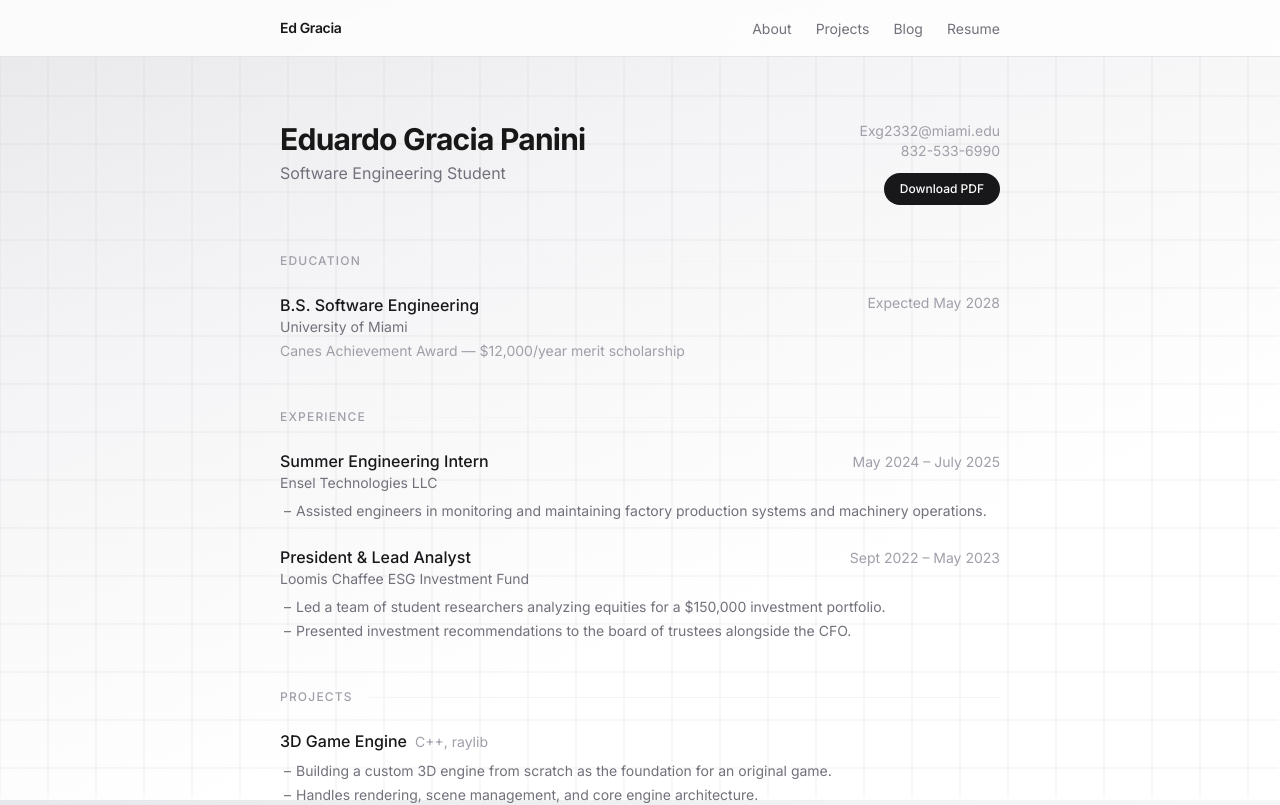
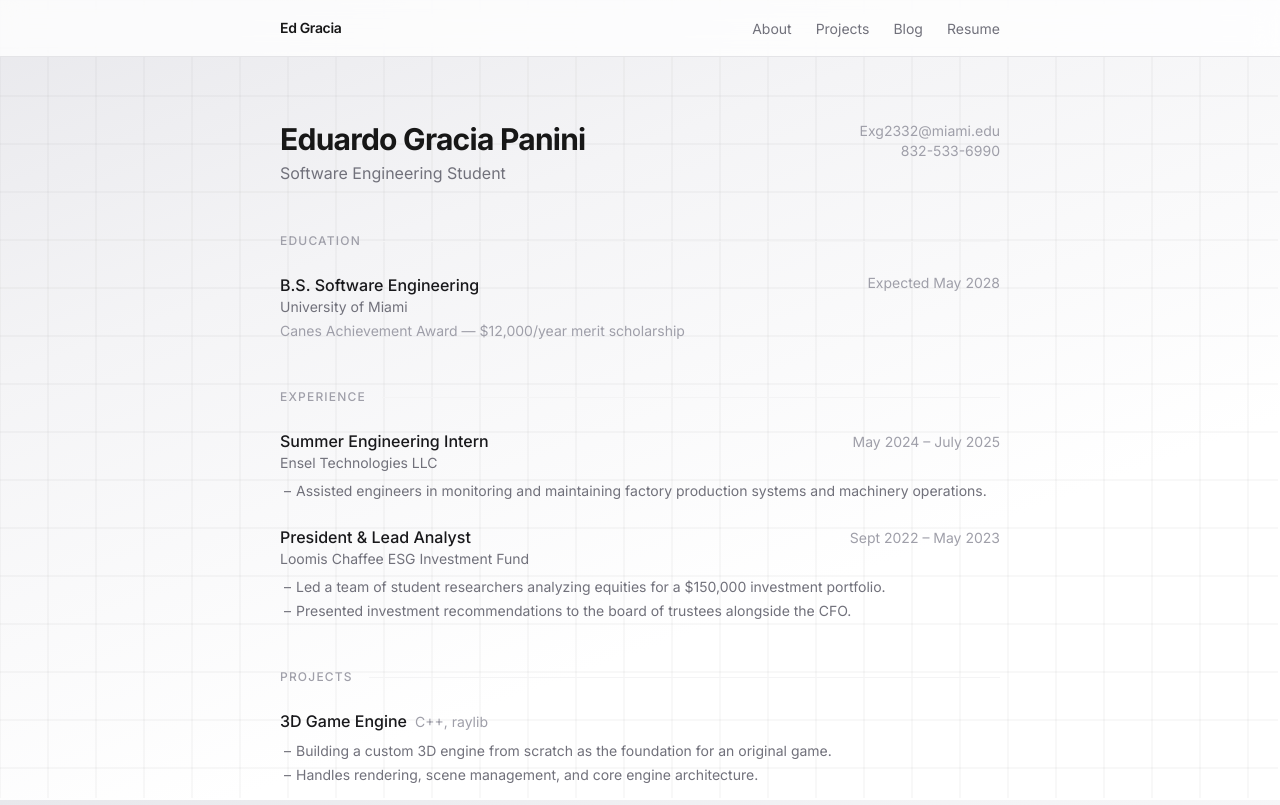
Before and after one commit to EdGracia/personalwebsite, a Next.js app: page /resume in a window 1280 px wide. Shown: the top 805 px of the page. Built offline with nearby package versions, Linux system fonts and the light colour scheme.

Commit message:
removed pdf resume download

```diff
--- a/app/resume/page.tsx
+++ b/app/resume/page.tsx
@@ -94,18 +94,9 @@ export default function Resume() {
           <h1 className="text-3xl font-bold tracking-tight">Eduardo Gracia Panini</h1>
           <p className="mt-1 text-zinc-500">Software Engineering Student</p>
         </div>
-        <div className="flex flex-col items-end gap-3">
-          <div className="text-right text-sm text-zinc-400">
-            <p>Exg2332@miami.edu</p>
-            <p>832-533-6990</p>
-          </div>
-          <a
-            href="/resume.pdf"
-            download
-            className="rounded-full bg-zinc-900 px-4 py-2 text-xs font-medium text-white transition-colors hover:bg-zinc-700"
-          >
-            Download PDF
-          </a>
+        <div className="text-right text-sm text-zinc-400">
+          <p>Exg2332@miami.edu</p>
+          <p>832-533-6990</p>
         </div>
       </div>
 
```
